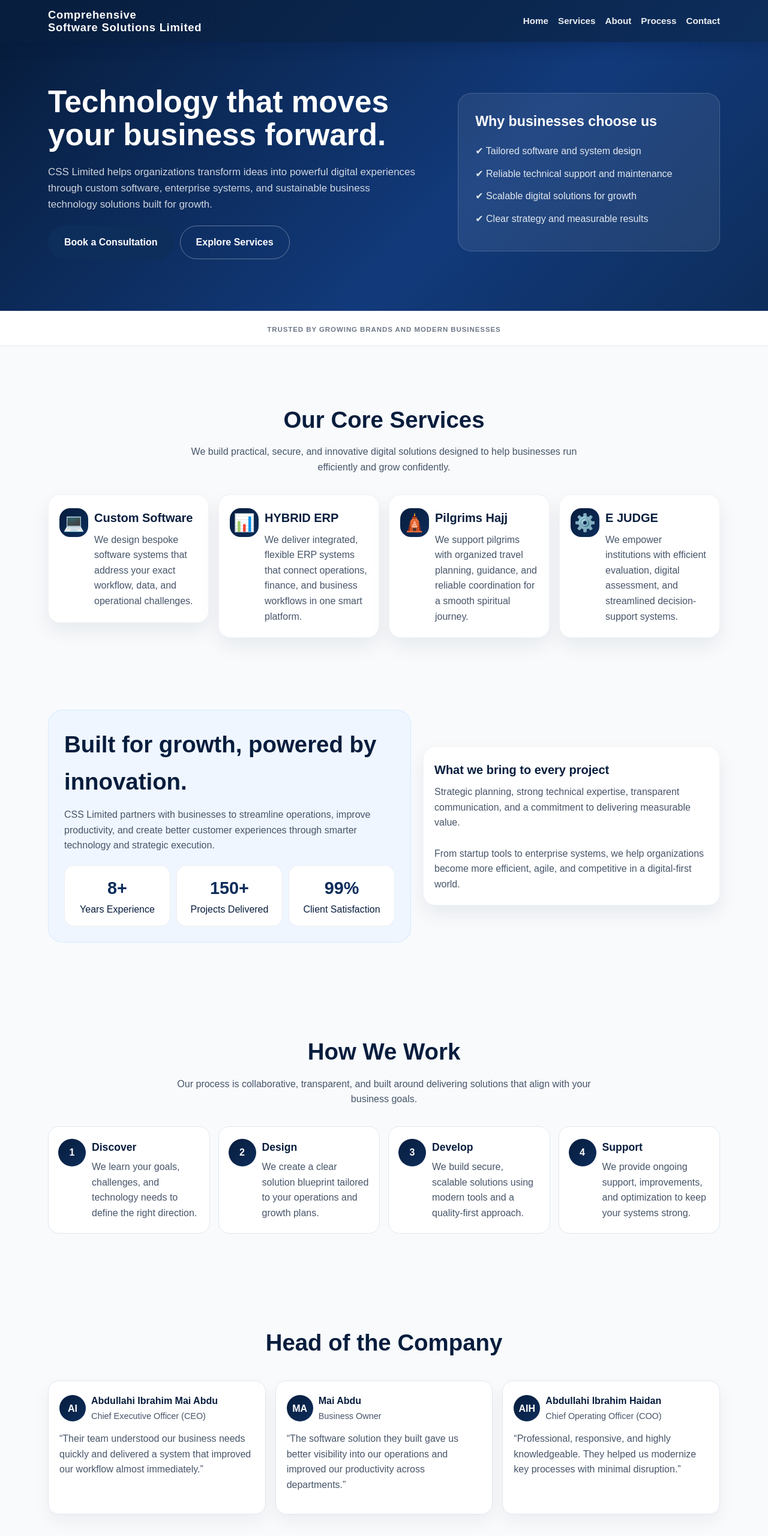
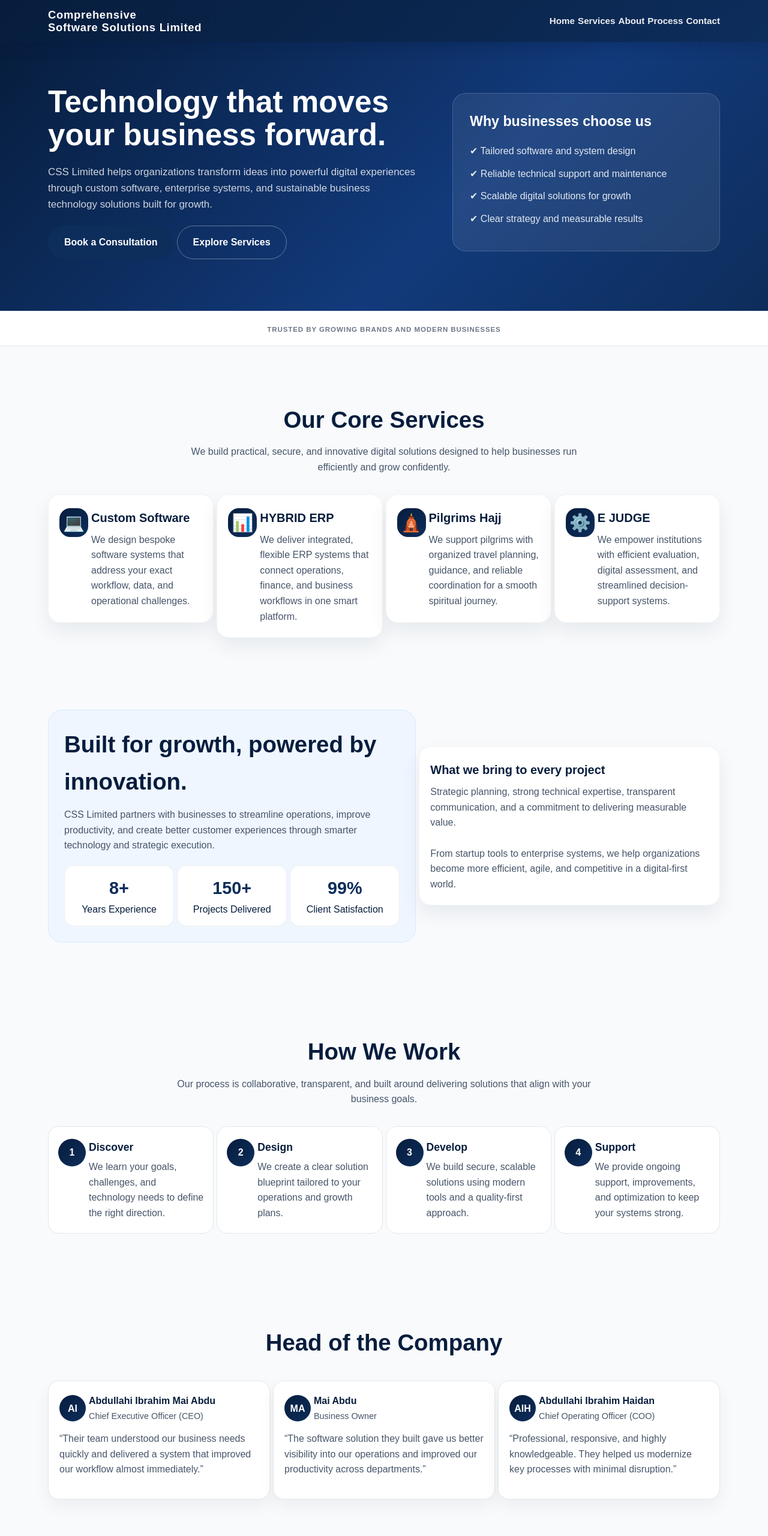
Before and after one commit to dunamicks-blip/css, a plain HTML site: page index.html in a window 1280 px wide. Shown: the top 2560 px of the page at 60% size. Drawn offline with Linux system fonts and the light colour scheme.

Commit message:
reduce gap sizes across various layout components for improved spacing consistency

```diff
--- a/index.html
+++ b/index.html
@@ -76,7 +76,7 @@
 
         .nav-links {
             display: flex;
-            gap: 16px;
+            gap: 5px;
             flex-wrap: wrap;
         }
 
@@ -107,7 +107,7 @@
         .hero-content {
             display: grid;
             grid-template-columns: 1.2fr 0.8fr;
-            gap: 28px;
+            gap: 5px;
             align-items: center;
         }
 
@@ -125,7 +125,7 @@
 
         .cta-row {
             display: flex;
-            gap: 10px;
+            gap: 5px;
             margin-top: 22px;
             flex-wrap: wrap;
         }
@@ -220,7 +220,7 @@
         .services {
             display: grid;
             grid-template-columns: repeat(4, minmax(0, 1fr));
-            gap: 16px;
+            gap: 5px;
             align-items: start;
             justify-items: stretch;
         }
@@ -236,7 +236,7 @@
         .services .card {
             display: grid;
             grid-template-columns: 48px minmax(0, 1fr);
-            column-gap: 10px;
+            column-gap: 5px;
             align-items: start;
             align-self: start;
             text-align: left;
@@ -269,7 +269,7 @@
         .about-grid {
             display: grid;
             grid-template-columns: 1.1fr 0.9fr;
-            gap: 20px;
+            gap: 5px;
             align-items: center;
         }
 
@@ -294,7 +294,7 @@
         .stats {
             display: grid;
             grid-template-columns: repeat(3, minmax(0, 1fr));
-            gap: 10px;
+            gap: 5px;
             margin-top: 20px;
         }
 
@@ -315,13 +315,13 @@
         .process {
             display: grid;
             grid-template-columns: repeat(4, minmax(0, 1fr));
-            gap: 14px;
+            gap: 5px;
         }
 
         .step {
             display: grid;
             grid-template-columns: 46px minmax(0, 1fr);
-            column-gap: 10px;
+            column-gap: 5px;
             align-items: start;
             background: white;
             border-radius: 18px;
@@ -355,7 +355,7 @@
         .testimonials {
             display: grid;
             grid-template-columns: repeat(3, minmax(0, 1fr));
-            gap: 16px;
+            gap: 5px;
         }
 
         .quote {
@@ -374,7 +374,7 @@
         .person {
             display: flex;
             align-items: center;
-            gap: 9px;
+            gap: 5px;
             margin-bottom: 12px;
         }
 
@@ -401,7 +401,7 @@
         .contact-wrap {
             display: grid;
             grid-template-columns: 0.95fr 1.05fr;
-            gap: 18px;
+            gap: 5px;
             align-items: start;
         }
 
@@ -476,7 +476,7 @@
             display: flex;
             justify-content: space-between;
             align-items: center;
-            gap: 14px;
+            gap: 5px;
             flex-wrap: wrap;
         }
 
@@ -504,7 +504,7 @@
         @media (max-width: 680px) {
             .services {
                 grid-template-columns: repeat(2, minmax(0, 1fr));
-                gap: 10px;
+                gap: 5px;
             }
 
             .process,
@@ -512,14 +512,14 @@
             .stats,
             .contact-wrap {
                 grid-template-columns: 1fr;
-                gap: 10px;
+                gap: 5px;
             }
 
             .hero-content,
             .about-grid,
             .cta-row,
             .cta-box {
-                gap: 10px;
+                gap: 5px;
             }
 
             nav {
@@ -540,7 +540,7 @@
                 left: 0;
                 right: 0;
                 flex-direction: column;
-                gap: 10px;
+                gap: 5px;
                 padding: 8px 0;
                 background: var(--primary);
                 border-top: 1px solid rgba(255,255,255,0.14);
```
